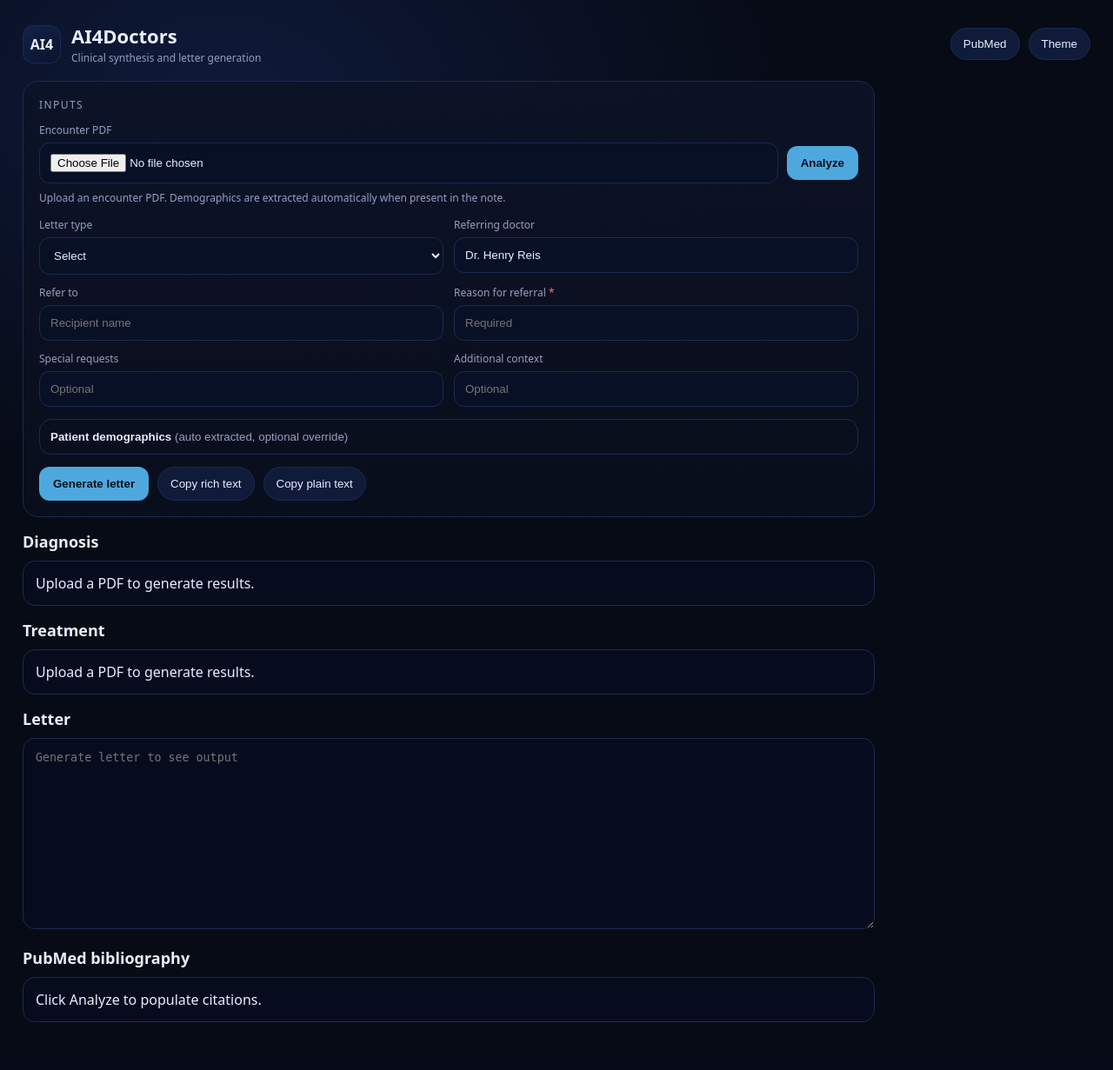
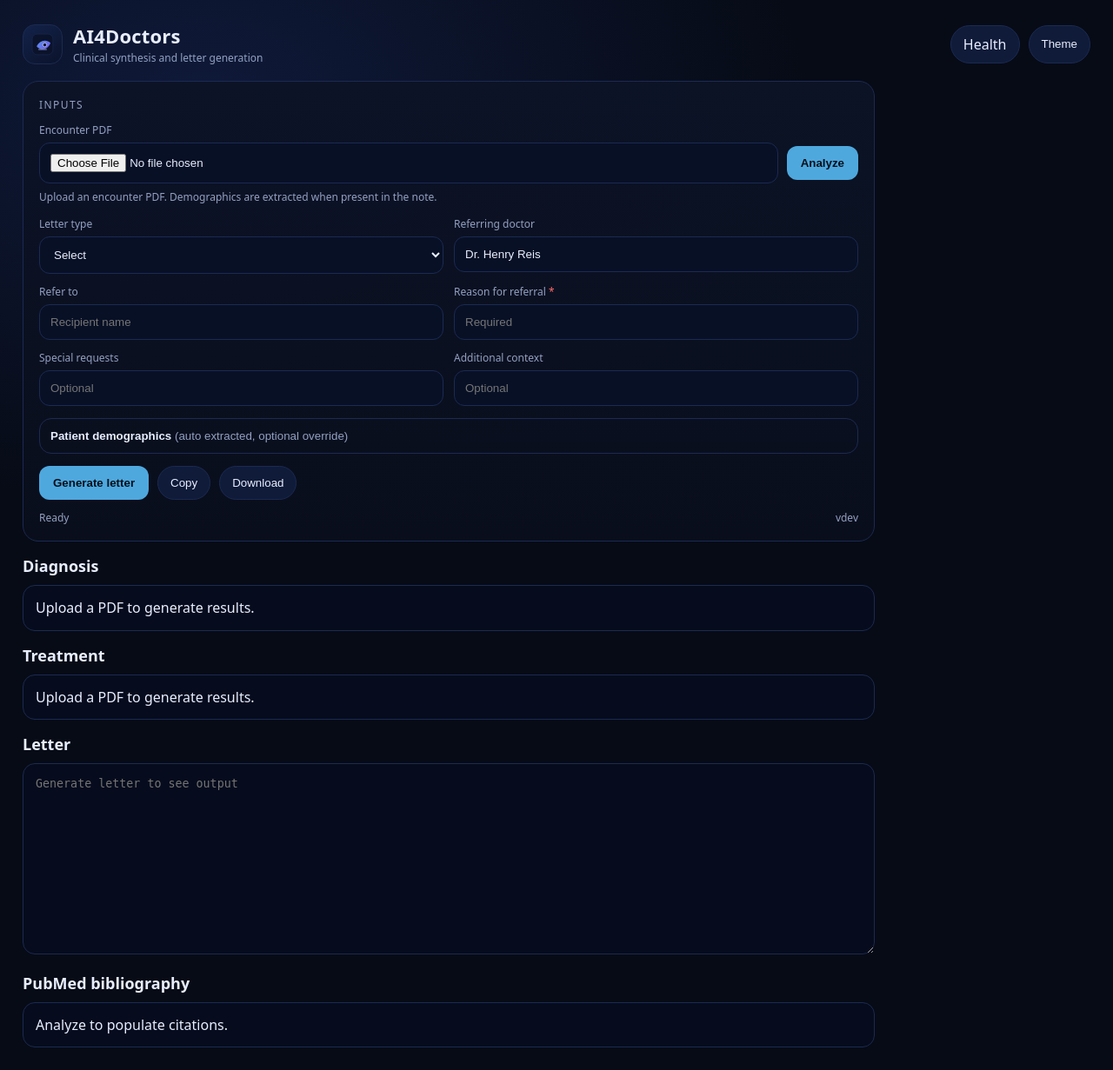
Before and after one commit to ai4doctors/eyedoc, a Flask app: page / in a window 1280 px wide. Shown: the whole page at 87% size. Before the commit the page ends 1176 px from the top, so only its background shows below. Run offline with Flask 3, Linux system fonts and the light colour scheme.

Commit message:
Add files via upload

```diff
--- a/app.py
+++ b/app.py
@@ -1,6 +1,10 @@
 
 import os
 import json
+import re
+from datetime import datetime, timezone
+from typing import Any, Dict, Optional, Tuple
+
 from flask import Flask, render_template, request, jsonify
 import PyPDF2
 
@@ -9,12 +13,17 @@ try:
 except Exception:
     OpenAI = None
 
+APP_VERSION = os.getenv("APP_VERSION", "dev")
+
 app = Flask(
     __name__,
     template_folder="templates",
     static_folder="static",
-    static_url_path="/static"
+    static_url_path="/static",
 )
+
+def now_utc_iso() -> str:
+    return datetime.now(timezone.utc).isoformat()
 
 def extract_pdf_text(file_storage) -> str:
     reader = PyPDF2.PdfReader(file_storage)
@@ -23,114 +32,153 @@ def extract_pdf_text(file_storage) -> str:
         parts.append(page.extract_text() or "")
     return "\n".join(parts).strip()
 
-def get_client():
+def client_ready() -> Tuple[bool, str]:
     if OpenAI is None:
-        return None
+        return False, "OpenAI SDK not installed"
     key = os.getenv("OPENAI_API_KEY", "").strip()
     if not key:
+        return False, "OPENAI_API_KEY is missing"
+    return True, ""
+
+def get_client():
+    ok, _ = client_ready()
+    if not ok:
         return None
-    return OpenAI(api_key=key)
+    return OpenAI(api_key=os.getenv("OPENAI_API_KEY").strip())
 
 def model_name() -> str:
-    name = os.getenv("OPENAI_MODEL", "").strip()
-    if name:
-        return name
-    return "gpt4o"
+    return (os.getenv("OPENAI_MODEL", "").strip() or "gpt-4.1")
 
-def llm_json(prompt: str) -> dict:
+def clamp_text(s: str, limit: int) -> str:
+    return (s or "")[:limit]
+
+def safe_json_loads(s: str) -> Tuple[Optional[Dict[str, Any]], str]:
+    if not s:
+        return None, "Empty model output"
+    try:
+        obj = json.loads(s)
+        if isinstance(obj, dict):
+            return obj, ""
+    except Exception:
+        pass
+    m = re.search(r"\{.*\}", s, flags=re.DOTALL)
+    if m:
+        try:
+            obj = json.loads(m.group(0))
+            if isinstance(obj, dict):
+                return obj, ""
+        except Exception:
+            pass
+    return None, "Model did not return valid json"
+
+def llm_json(prompt: str) -> Tuple[Optional[Dict[str, Any]], str]:
     client = get_client()
     if client is None:
-        return {
-            "error": "Missing OpenAI client or OPENAI_API_KEY",
-            "diagnosis": "",
-            "treatment": "",
-            "pubmed": [],
-            "patient": {"name": "", "dob": "", "phn": ""},
-            "letter_plain": ""
-        }
+        ok, msg = client_ready()
+        return None, msg or "Client not available"
+    try:
+        res = client.chat.completions.create(
+            model=model_name(),
+            messages=[
+                {"role": "system", "content": "Return strict JSON only. No markdown. No extra text."},
+                {"role": "user", "content": prompt},
+            ],
+            temperature=0.2,
+        )
+        text = (res.choices[0].message.content or "").strip()
+        obj, err = safe_json_loads(text)
+        if err:
+            return None, err
+        return obj, ""
+    except Exception as e:
+        return None, f"LLM request failed: {type(e).__name__}: {e}"
 
-    res = client.responses.create(
-        model=model_name(),
-        input=[
-            {"role": "system", "content": "Return valid json only. No markdown. No extra text."},
-            {"role": "user", "content": prompt},
-        ],
-        temperature=0.2
-    )
+ANALYZE_SCHEMA = {
+    "patient": {"name": "", "dob": "", "phn": ""},
+    "diagnosis": "",
+    "treatment": "",
+    "key_findings": [],
+    "warnings": [],
+    "pubmed": [],
+    "raw_excerpt": ""
+}
 
-    text = res.output_text or ""
-    try:
-        return json.loads(text)
-    except Exception:
-        return {"error": "Model did not return valid json", "raw": text}
+def analyze_prompt(note_text: str) -> str:
+    excerpt = clamp_text(note_text, 12000)
+    return f"""
+You are a clinician assistant. You are given an encounter note extracted from a PDF.
+Produce a conservative clinical synthesis.
 
-def build_analyze_prompt(note_text: str) -> str:
-    return f"""
-You are an expert clinician assistant. You will read an encounter note text extracted from a pdf.
-Produce a clinical synthesis that is accurate, conservative, and clearly written.
-
-Return json with this exact schema:
+You must output VALID JSON only, matching this schema exactly:
 patient: {{ name: string, dob: string, phn: string }}
 diagnosis: string
 treatment: string
-pubmed: array of 3 to 8 items, each item has title string, journal string, year string, pmid string
 key_findings: array of short strings
 warnings: array of short strings
+pubmed: array of 3 to 10 items, each item:
+  title: string
+  journal: string
+  year: string
+  pmid: string
 raw_excerpt: string
 
 Rules:
-Use only details supported by the note text. If missing, leave fields blank.
-Do not invent demographics.
-Diagnosis should be a brief problem list style paragraph.
-Treatment should be specific, actionable, and aligned with common standards.
-Pubmed items can be reasonable suggestions but must be real looking and relevant. If unsure, leave pmid blank.
-raw_excerpt should be the first 1200 characters of the note.
+1 Use only facts supported by the note. If unknown, leave empty.
+2 Do not invent demographics.
+3 Diagnosis should be problem list style, include severity and laterality when present.
+4 Treatment should be actionable and stepwise, include follow up triggers.
+5 Pubmed: if you are not sure about PMID, leave it empty. Keep citations relevant.
+6 raw_excerpt must be the first 1200 characters of the note.
 
-Encounter note text:
-{note_text}
+Encounter note:
+{excerpt}
 """.strip()
 
-def build_letter_prompt(note_text: str, form: dict, analysis: dict) -> str:
+def letter_prompt(note_text: str, form: Dict[str, Any], analysis: Dict[str, Any]) -> str:
+    excerpt = clamp_text(note_text, 12000)
     return f"""
-You are an expert clinician assistant. Create a concise professional letter using the encounter note and the analysis.
+You are a clinician assistant. Create a clean, professional letter in plain text.
 
-Return json with this exact schema:
+You must output VALID JSON only with this schema:
 letter_plain: string
 
-Write the letter in plain text with clear headings.
+Guidance:
+1 Use headings.
+2 Stay concise and clinically useful.
+3 Do not add facts not present in the note or analysis.
+4 If key details are missing, write them as unknown rather than guessing.
 
-Inputs:
-form json:
+Form:
 {json.dumps(form, ensure_ascii=False)}
 
-analysis json:
+Analysis:
 {json.dumps(analysis, ensure_ascii=False)}
 
-Encounter note text:
-{note_text}
+Encounter note:
+{excerpt}
 """.strip()
 
-@app.route("/", methods=["GET"])
+@app.get("/")
 def index():
-    return render_template("index.html")
+    return render_template("index.html", version=APP_VERSION)
 
-@app.route("/analyze", methods=["POST"])
+@app.post("/analyze")
 def analyze():
     file = request.files.get("pdf")
     if not file:
-        return jsonify({"ok": False, "error": "No file uploaded"}), 400
+        return jsonify({"ok": False, "error": "No PDF uploaded"}), 400
 
     text = extract_pdf_text(file)
-    prompt = build_analyze_prompt(text)
-    data = llm_json(prompt)
+    obj, err = llm_json(analyze_prompt(text))
+    if err:
+        return jsonify({"ok": False, "error": err}), 200
 
-    ok = "error" not in data
-    if not ok:
-        return jsonify({"ok": False, "error": data.get("error", "Analyze failed"), "data": data}), 200
-
+    data = dict(ANALYZE_SCHEMA)
+    data.update(obj or {})
+    data["raw_excerpt"] = clamp_text(text, 1200)
     return jsonify({"ok": True, "data": data}), 200
 
-@app.route("/generate_letter", methods=["POST"])
+@app.post("/generate_letter")
 def generate_letter():
     file = request.files.get("pdf")
     payload_text = request.form.get("payload", "{}")
@@ -139,24 +187,38 @@ def generate_letter():
     except Exception:
         payload = {}
 
-    form = payload.get("form", {})
-    analysis = payload.get("analysis", {})
+    form = payload.get("form", {}) or {}
+    analysis = payload.get("analysis", {}) or {}
 
-    note_text = ""
-    if file:
-        note_text = extract_pdf_text(file)
+    if not file:
+        return jsonify({"ok": False, "error": "No PDF uploaded"}), 400
 
-    prompt = build_letter_prompt(note_text, form, analysis)
-    data = llm_json(prompt)
+    note_text = extract_pdf_text(file)
+    obj, err = llm_json(letter_prompt(note_text, form, analysis))
+    if err:
+        return jsonify({"ok": False, "error": err}), 200
 
-    if "letter_plain" not in data:
-        return jsonify({"ok": False, "error": data.get("error", "Letter generation failed"), "data": data}), 200
+    letter_plain = (obj or {}).get("letter_plain", "")
+    if not isinstance(letter_plain, str) or not letter_plain.strip():
+        return jsonify({"ok": False, "error": "Empty letter generated"}), 200
 
-    return jsonify({"ok": True, "letter_plain": data["letter_plain"]}), 200
+    return jsonify({"ok": True, "letter_plain": letter_plain.strip()}), 200
 
-@app.route("/healthz", methods=["GET"])
+@app.get("/healthz")
 def healthz():
-    return "ok", 200
+    ok, msg = client_ready()
+    return jsonify({
+        "ok": True,
+        "app_version": APP_VERSION,
+        "time_utc": now_utc_iso(),
+        "openai_ready": ok,
+        "openai_message": msg,
+        "model": model_name(),
+    }), 200
+
+@app.get("/version")
+def version():
+    return jsonify({"app_version": APP_VERSION, "time_utc": now_utc_iso()}), 200
 
 if __name__ == "__main__":
     app.run(debug=True)
--- a/static/app.css
+++ b/static/app.css
@@ -1,4 +1,3 @@
-
 :root{
   --bg:#070b16;
   --card:#0c1326;
@@ -7,15 +6,17 @@
   --border:#1b2a52;
   --pill:#0f1b39;
   --primary:#4ea8de;
+  --danger:#ff6b6b;
 }
 *{box-sizing:border-box}
 body{
   margin:0;
   font-family: ui-sans-serif, system-ui, -apple-system, Segoe UI, Roboto, Arial, sans-serif;
-  background: radial-gradient(1200px 800px at 20% 10%, #0f1a3a 0%, var(--bg) 55%);
+  background: radial-gradient(1200px 800px at 18% 10%, #0f1a3a 0%, var(--bg) 58%);
   color:var(--text);
   padding:26px;
 }
+a{color:inherit}
 .topbar{
   display:flex;
   justify-content:space-between;
@@ -24,14 +25,14 @@ body{
   margin-bottom:18px;
 }
 .brand{display:flex; align-items:center; gap:12px;}
-.logo{
-  width:44px; height:44px; border-radius:12px;
+.logoWrap{
+  width:46px; height:46px; border-radius:14px;
   background: linear-gradient(145deg, #13224a, #0b132b);
   display:flex; align-items:center; justify-content:center;
   border:1px solid var(--border);
-  font-weight:800;
 }
-.title{font-size:22px; font-weight:700;}
+.logoImg{width:30px; height:30px; display:block}
+.title{font-size:22px; font-weight:750; letter-spacing:0.2px;}
 .subtitle{font-size:12px; color:var(--muted); margin-top:2px;}
 .actions{display:flex; gap:10px;}
 .pill{
@@ -41,7 +42,9 @@ body{
   padding:10px 14px;
   border-radius:999px;
   cursor:pointer;
+  text-decoration:none;
 }
+.pill.link:hover{border-color:#2d4177}
 .card{
   background: linear-gradient(180deg, rgba(12,19,38,0.95), rgba(9,14,28,0.92));
   border:1px solid var(--border);
@@ -53,7 +56,7 @@ body{
 .row{display:flex; gap:14px; margin-bottom:14px;}
 .col{flex:1;}
 .label{font-size:12px; color:var(--muted); margin-bottom:6px;}
-.hint{font-size:12px; color:var(--muted); margin-top:8px;}
+.hint{font-size:12px; color:var(--muted); margin-top:8px; line-height:1.35;}
 .fileRow{display:flex; gap:10px; align-items:center;}
 input, select{
   width:100%;
@@ -70,9 +73,22 @@ select{cursor:pointer;}
   color:#06101a;
   padding:12px 16px;
   border-radius:12px;
-  font-weight:700;
+  font-weight:750;
   cursor:pointer;
+  display:inline-flex;
+  align-items:center;
+  gap:10px;
 }
+.primary:disabled{opacity:0.7; cursor:not-allowed;}
+.spinner{
+  width:14px; height:14px;
+  border-radius:999px;
+  border:2px solid rgba(6,16,26,0.35);
+  border-top-color: rgba(6,16,26,1);
+  display:none;
+  animation: spin 0.75s linear infinite;
+}
+@keyframes spin{to{transform:rotate(360deg)}}
 .grid2{
   display:grid;
   grid-template-columns: 1fr 1fr;
@@ -86,7 +102,7 @@ select{cursor:pointer;}
   margin-top:10px;
 }
 .field{min-width:0;}
-.req{color:#ff6b6b;}
+.req{color:var(--danger);}
 .accordion{
   width:100%;
   margin-top:14px;
@@ -97,9 +113,10 @@ select{cursor:pointer;}
   color:var(--text);
   cursor:pointer;
   text-align:left;
-  font-weight:700;
+  font-weight:750;
 }
 .muted{color:var(--muted); font-weight:500;}
+.mutedSmall{color:var(--muted); font-size:12px;}
 .panel{
   display:none;
   margin-top:10px;
@@ -113,6 +130,7 @@ select{cursor:pointer;}
   gap:10px;
   justify-content:flex-start;
   margin-top:14px;
+  flex-wrap:wrap;
 }
 .section{
   max-width:980px;
@@ -120,7 +138,7 @@ select{cursor:pointer;}
 }
 .sectitle{
   font-size:18px;
-  font-weight:700;
+  font-weight:750;
   margin:14px 0 10px 0;
 }
 .box{
@@ -130,6 +148,7 @@ select{cursor:pointer;}
   background:#060c1d;
   color:var(--text);
   white-space:pre-wrap;
+  line-height:1.4;
 }
 .textarea{
   width:100%;
@@ -140,6 +159,17 @@ select{cursor:pointer;}
   color:var(--text);
   padding:14px;
   resize:vertical;
+  line-height:1.4;
+}
+.statusRow{
+  display:flex;
+  justify-content:space-between;
+  align-items:center;
+  margin-top:12px;
+}
+.status{
+  font-size:12px;
+  color:var(--muted);
 }
 .toast{
   position:fixed;
@@ -157,5 +187,4 @@ select{cursor:pointer;}
 @media (max-width: 860px){
   .grid2{grid-template-columns:1fr;}
   .grid3{grid-template-columns:1fr;}
-  .buttonRow{flex-wrap:wrap;}
 }
--- a/static/app.js
+++ b/static/app.js
@@ -1,124 +1,126 @@
-
 let latestAnalysis = null
+function el(id){ return document.getElementById(id) }
 
 function toast(msg){
-  const el = document.getElementById("toast")
-  el.textContent = msg
-  el.style.display = "block"
-  setTimeout(() => { el.style.display = "none" }, 2400)
+  const t = el("toast")
+  t.textContent = msg
+  t.style.display = "block"
+  setTimeout(() => { t.style.display = "none" }, 2600)
+}
+
+function setBusy(which, busy){
+  if(which === "analyze"){
+    el("analyzeSpin").style.display = busy ? "inline-block" : "none"
+    el("analyzeBtn").disabled = busy
+    el("statusLeft").textContent = busy ? "Analyzing" : "Ready"
+  }
+  if(which === "generate"){
+    el("genSpin").style.display = busy ? "inline-block" : "none"
+    el("generateBtn").disabled = busy
+    el("statusLeft").textContent = busy ? "Generating" : "Ready"
+  }
 }
 
 function getForm(){
   return {
-    letter_type: document.getElementById("letter_type").value,
-    referring_doctor: document.getElementById("referring_doctor").value,
-    recipient_name: document.getElementById("recipient_name").value,
-    reason_for_referral: document.getElementById("reason_for_referral").value,
-    special_requests: document.getElementById("special_requests").value,
-    additional_context: document.getElementById("additional_context").value
+    letter_type: el("letter_type").value,
+    referring_doctor: el("referring_doctor").value,
+    recipient_name: el("recipient_name").value,
+    reason_for_referral: el("reason_for_referral").value,
+    special_requests: el("special_requests").value,
+    additional_context: el("additional_context").value
   }
 }
 
-document.getElementById("demoToggle").addEventListener("click", () => {
-  const p = document.getElementById("demoPanel")
-  const open = p.style.display === "block"
-  p.style.display = open ? "none" : "block"
+el("demoToggle").addEventListener("click", () => {
+  const p = el("demoPanel")
+  p.style.display = (p.style.display === "block") ? "none" : "block"
 })
 
-document.getElementById("themeBtn").addEventListener("click", () => {
-  toast("Theme toggle is a stub in this build")
-})
+el("themeBtn").addEventListener("click", () => toast("Theme toggle is a stub in this build"))
 
-document.getElementById("pubmedBtn").addEventListener("click", () => {
-  document.getElementById("pubmedBox").scrollIntoView({behavior:"smooth"})
-})
-
-document.getElementById("analyzeBtn").addEventListener("click", async () => {
-  const fileInput = document.getElementById("pdf")
-  const file = fileInput.files && fileInput.files[0]
-  if(!file){
-    toast("Choose a PDF first")
-    return
-  }
+async function analyze(){
+  const file = el("pdf").files && el("pdf").files[0]
+  if(!file){ toast("Choose a PDF first"); return }
 
   const fd = new FormData()
   fd.append("pdf", file)
 
-  toast("Analyzing")
-  const res = await fetch("/analyze", { method:"POST", body: fd })
-  const json = await res.json()
+  setBusy("analyze", true)
+  try{
+    const res = await fetch("/analyze", { method:"POST", body: fd })
+    const json = await res.json()
+    if(!json.ok){ toast(json.error || "Analyze failed"); return }
 
-  if(!json.ok){
-    toast(json.error || "Analyze failed")
-    return
+    latestAnalysis = json.data || {}
+    const patient = latestAnalysis.patient || {}
+    el("patient_name").value = patient.name || ""
+    el("patient_dob").value = patient.dob || ""
+    el("patient_phn").value = patient.phn || ""
+
+    el("diagnosisBox").textContent = latestAnalysis.diagnosis || ""
+    el("treatmentBox").textContent = latestAnalysis.treatment || ""
+
+    const pm = latestAnalysis.pubmed || []
+    const lines = pm.map(x => [x.title, x.journal, x.year, x.pmid].filter(Boolean).join(" | "))
+    el("pubmedBox").textContent = lines.length ? lines.join("\n") : "No citations returned"
+
+    toast("Analysis complete")
+  }catch(e){
+    toast("Analyze failed")
+  }finally{
+    setBusy("analyze", false)
   }
+}
 
-  latestAnalysis = json.data || {}
+async function generateLetter(){
+  const reason = (el("reason_for_referral").value || "").trim()
+  if(!reason){ toast("Reason for referral is required"); return }
 
-  const patient = latestAnalysis.patient || {}
-  document.getElementById("patient_name").value = patient.name || ""
-  document.getElementById("patient_dob").value = patient.dob || ""
-  document.getElementById("patient_phn").value = patient.phn || ""
-
-  document.getElementById("diagnosisBox").textContent = latestAnalysis.diagnosis || ""
-  document.getElementById("treatmentBox").textContent = latestAnalysis.treatment || ""
-
-  const pm = latestAnalysis.pubmed || []
-  const lines = pm.map(x => {
-    const parts = [x.title, x.journal, x.year, x.pmid].filter(Boolean)
-    return parts.join(" | ")
-  })
-  document.getElementById("pubmedBox").textContent = lines.length ? lines.join("\n") : "No citations yet"
-
-  toast("Analysis complete")
-})
-
-document.getElementById("generateBtn").addEventListener("click", async () => {
-  const reason = document.getElementById("reason_for_referral").value.trim()
-  if(!reason){
-    toast("Reason for referral is required")
-    return
-  }
-
-  const fileInput = document.getElementById("pdf")
-  const file = fileInput.files && fileInput.files[0]
-  if(!file){
-    toast("Choose a PDF first")
-    return
-  }
+  const file = el("pdf").files && el("pdf").files[0]
+  if(!file){ toast("Choose a PDF first"); return }
 
   const payload = { form: getForm(), analysis: latestAnalysis || {} }
-
   const fd = new FormData()
   fd.append("pdf", file)
   fd.append("payload", JSON.stringify(payload))
 
-  toast("Generating letter")
-  const res = await fetch("/generate_letter", { method:"POST", body: fd })
-  const json = await res.json()
-
-  if(!json.ok){
-    toast(json.error || "Letter generation failed")
-    return
-  }
-
-  document.getElementById("letterBox").value = json.letter_plain || ""
-  toast("Letter ready")
-})
-
-async function copyText(text){
+  setBusy("generate", true)
   try{
-    await navigator.clipboard.writeText(text)
-    toast("Copied")
+    const res = await fetch("/generate_letter", { method:"POST", body: fd })
+    const json = await res.json()
+    if(!json.ok){ toast(json.error || "Letter generation failed"); return }
+    el("letterBox").value = json.letter_plain || ""
+    toast("Letter ready")
   }catch(e){
-    toast("Copy failed")
+    toast("Letter generation failed")
+  }finally{
+    setBusy("generate", false)
   }
 }
 
-document.getElementById("copyPlainBtn").addEventListener("click", () => {
-  copyText(document.getElementById("letterBox").value || "")
+async function copyText(text){
+  try{ await navigator.clipboard.writeText(text); toast("Copied") }
+  catch(e){ toast("Copy failed") }
+}
+
+function downloadText(filename, text){
+  const blob = new Blob([text], {type:"text/plain"})
+  const url = URL.createObjectURL(blob)
+  const a = document.createElement("a")
+  a.href = url
+  a.download = filename
+  document.body.appendChild(a)
+  a.click()
+  a.remove()
+  URL.revokeObjectURL(url)
+}
+
+el("analyzeBtn").addEventListener("click", analyze)
+el("generateBtn").addEventListener("click", generateLetter)
+el("copyPlainBtn").addEventListener("click", () => copyText(el("letterBox").value || ""))
+el("downloadBtn").addEventListener("click", () => {
+  const text = el("letterBox").value || ""
+  if(!text.trim()){ toast("Nothing to download"); return }
+  downloadText("letter.txt", text)
 })
-
-document.getElementById("copyRichBtn").addEventListener("click", () => {
-  copyText(document.getElementById("letterBox").value || "")
-})
--- a/templates/index.html
+++ b/templates/index.html
@@ -5,18 +5,21 @@
   <meta name="viewport" content="width=device-width, initial-scale=1" />
   <title>AI4Doctors</title>
   <link rel="stylesheet" href="/static/app.css" />
+  <link rel="icon" href="/static/img/logo.svg" type="image/svg+xml" />
 </head>
 <body>
   <div class="topbar">
     <div class="brand">
-      <div class="logo">AI4</div>
+      <div class="logoWrap" aria-hidden="true">
+        <img class="logoImg" src="/static/img/logo.svg" alt="" />
+      </div>
       <div class="brandtext">
         <div class="title">AI4Doctors</div>
         <div class="subtitle">Clinical synthesis and letter generation</div>
       </div>
     </div>
     <div class="actions">
-      <button class="pill" id="pubmedBtn" type="button">PubMed</button>
+      <a class="pill link" href="/healthz" target="_blank" rel="noreferrer">Health</a>
       <button class="pill" id="themeBtn" type="button">Theme</button>
     </div>
   </div>
@@ -29,9 +32,12 @@
         <div class="label">Encounter PDF</div>
         <div class="fileRow">
           <input id="pdf" type="file" accept="application/pdf" />
-          <button class="primary" id="analyzeBtn" type="button">Analyze</button>
+          <button class="primary" id="analyzeBtn" type="button">
+            <span id="analyzeText">Analyze</span>
+            <span class="spinner" id="analyzeSpin" aria-hidden="true"></span>
+          </button>
         </div>
-        <div class="hint">Upload an encounter PDF. Demographics are extracted automatically when present in the note.</div>
+        <div class="hint">Upload an encounter PDF. Demographics are extracted when present in the note.</div>
       </div>
     </div>
 
@@ -88,9 +94,17 @@
     </div>
 
     <div class="buttonRow">
-      <button class="primary" id="generateBtn" type="button">Generate letter</button>
-      <button class="pill" id="copyRichBtn" type="button">Copy rich text</button>
-      <button class="pill" id="copyPlainBtn" type="button">Copy plain text</button>
+      <button class="primary" id="generateBtn" type="button">
+        <span id="genText">Generate letter</span>
+        <span class="spinner" id="genSpin" aria-hidden="true"></span>
+      </button>
+      <button class="pill" id="copyPlainBtn" type="button">Copy</button>
+      <button class="pill" id="downloadBtn" type="button">Download</button>
+    </div>
+
+    <div class="statusRow">
+      <div class="status" id="statusLeft">Ready</div>
+      <div class="status mutedSmall">v{{ version }}</div>
     </div>
   </div>
 
@@ -111,10 +125,10 @@
 
   <div class="section">
     <div class="sectitle">PubMed bibliography</div>
-    <div class="box" id="pubmedBox">Click Analyze to populate citations.</div>
+    <div class="box" id="pubmedBox">Analyze to populate citations.</div>
   </div>
 
-  <div class="toast" id="toast"></div>
+  <div class="toast" id="toast" role="status" aria-live="polite"></div>
 
 <script src="/static/app.js"></script>
 </body>
```
Also changed, not shown: render.yaml (added, +12 -0 lines), README.md (added), runtime.txt (line endings or trailing spaces), static/img/logo.svg (added).
